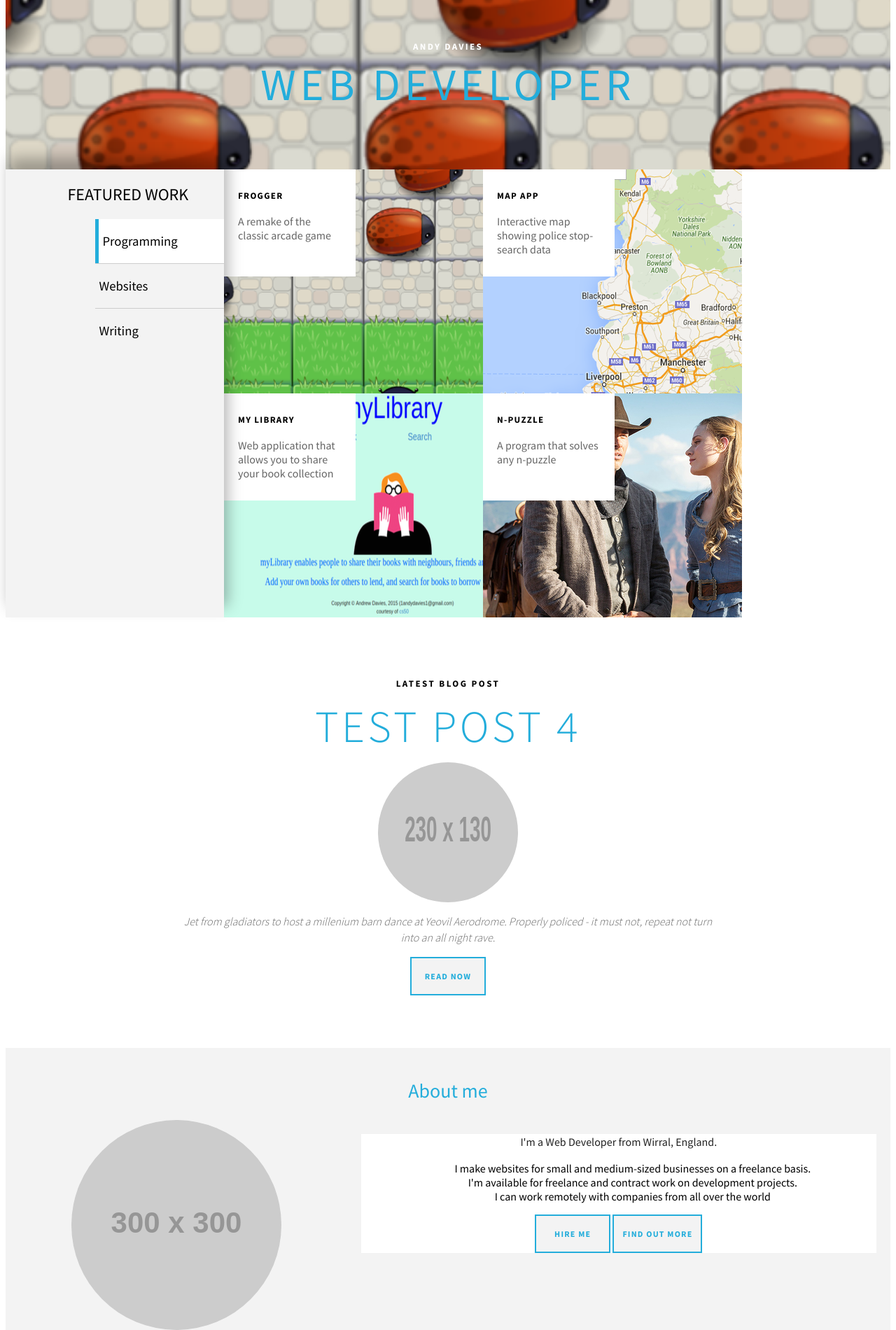
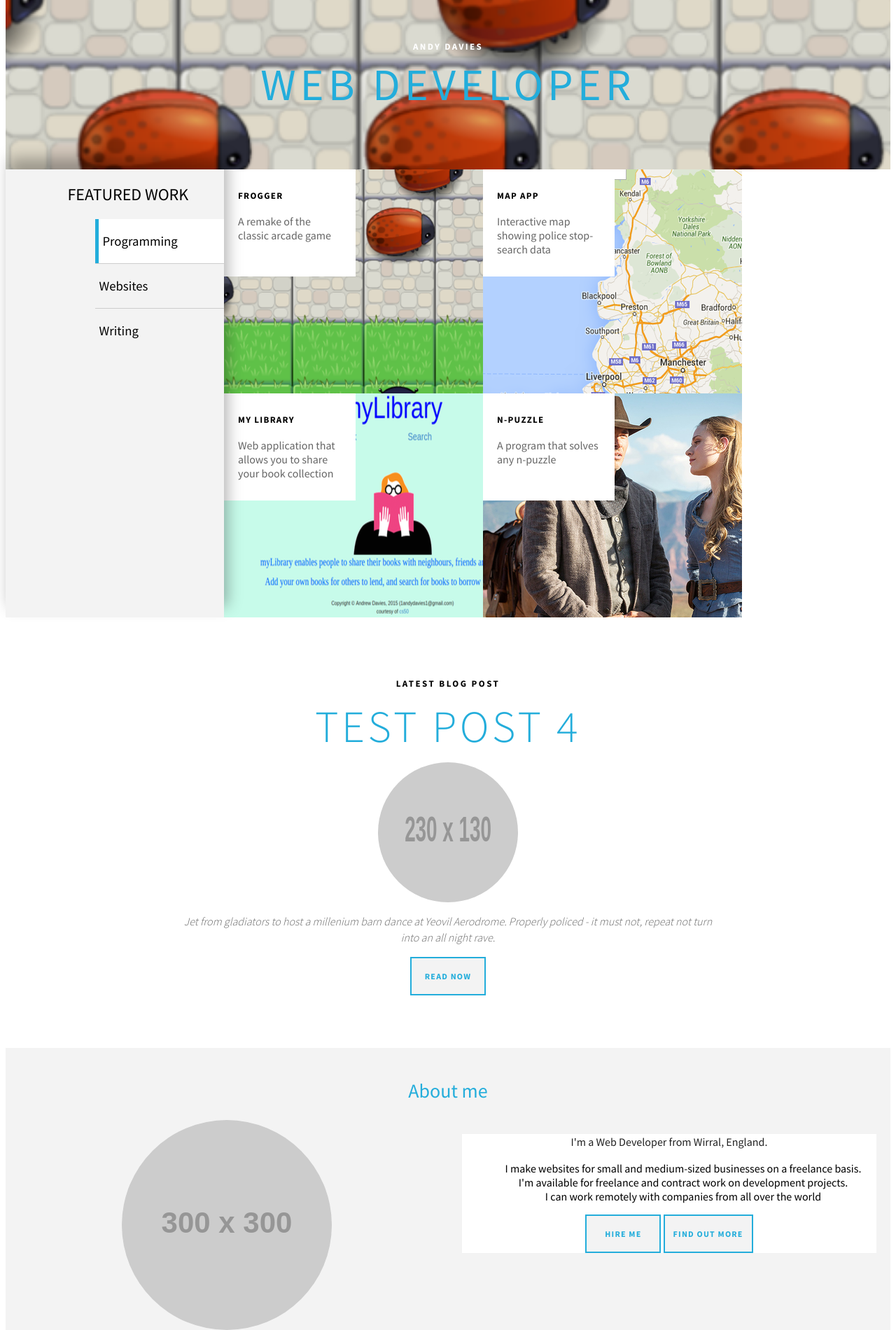
Before and after one commit to andavies/andavies.github.io, a Jekyll site: the page built from index.html, in a window 1280 px wide. Shown: the part 79-1979 px from the top of the page at 70% size. Built offline with Jekyll 4.4.1, drawn with Linux system fonts in a browser that asks for light colours; grey boxes are pictures that could not be loaded.

Commit message:
Fix error in .equal-width-column

```diff
--- a/css/styles.scss
+++ b/css/styles.scss
@@ -52,6 +52,7 @@ ul {
 
 .equal-width-column {
 	flex-grow: 1;
+	width: 0;
 }
 
 .horizontal-center {
```
